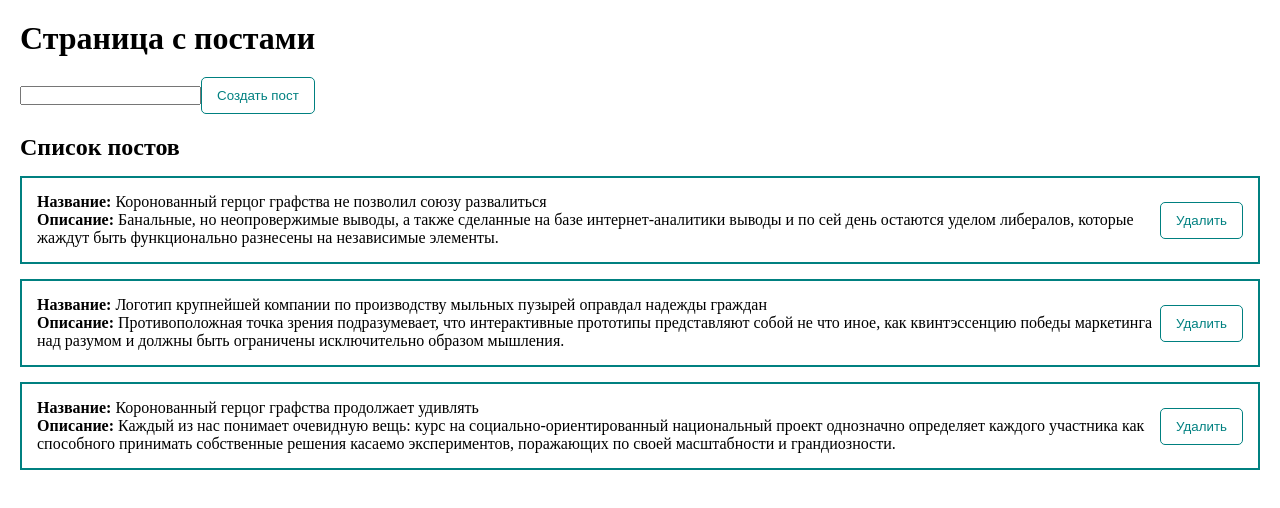
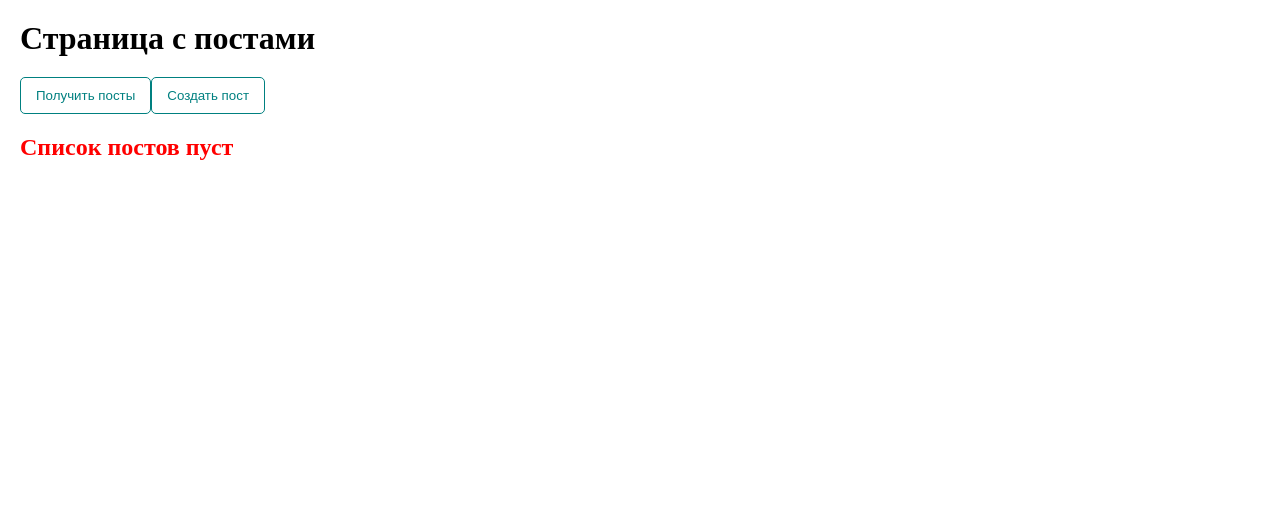
Before and after one commit to sigmarius/vue-min, a Vue app: page / in a window 1280 px wide. Shown: the top 508 px of the page. Built offline with nearby package versions, Linux system fonts and the light colour scheme.

Commit message:
Устанавливает axios, получает посты с сервера

```diff
--- a/package.json
+++ b/package.json
@@ -7,6 +7,7 @@
     "build": "vue-cli-service build"
   },
   "dependencies": {
+    "axios": "^1.6.2",
     "core-js": "^3.8.3",
     "vue": "^3.2.13",
     "vue-router": "^4.0.3",
--- a/src/App.vue
+++ b/src/App.vue
@@ -1,7 +1,7 @@
 <template>
   <div class="app">
     <h1 class="mb-2">Страница с постами</h1>
-    <input type="text" v-model.number="modificatorValue">
+    <ui-button @click="fetchPosts">Получить посты</ui-button>
     <ui-button class="mb-2" @click="showModal">
       Создать пост
     </ui-button>
@@ -13,6 +13,7 @@
 </template>
 
 <script>
+import axios from 'axios';
 import PostForm from "@/components/PostForm.vue";
 import PostList from "@/components/PostList.vue";
 import UiModal from "@/components/UI/UiModal.vue";
@@ -22,32 +23,20 @@
   components: {UiButton, UiModal, PostList, PostForm },
   data() {
     return {
-      posts: [
-        {
-          id: 1,
-          title: "Коронованный герцог графства не позволил союзу развалиться",
-          description:
-            "Банальные, но неопровержимые выводы, а также сделанные на базе интернет-аналитики выводы и по сей день остаются уделом либералов, которые жаждут быть функционально разнесены на независимые элементы.",
-        },
-        {
-          id: 2,
-          title:
-            "Логотип крупнейшей компании по производству мыльных пузырей оправдал надежды граждан",
-          description:
-            "Противоположная точка зрения подразумевает, что интерактивные прототипы представляют собой не что иное, как квинтэссенцию победы маркетинга над разумом и должны быть ограничены исключительно образом мышления.",
-        },
-        {
-          id: 3,
-          title: "Коронованный герцог графства продолжает удивлять",
-          description:
-            "Каждый из нас понимает очевидную вещь: курс на социально-ориентированный национальный проект однозначно определяет каждого участника как способного принимать собственные решения касаемо экспериментов, поражающих по своей масштабности и грандиозности.",
-        },
-      ],
+      posts: [],
       isModalShow: false,
       modificatorValue: ''
     };
   },
   methods: {
+    async fetchPosts() {
+      try {
+        const response = await axios.get('https://jsonplaceholder.typicode.com/posts?_limit=10');
+        this.posts = response.data;
+      } catch (e) {
+          alert('Ошибка ' + e)
+      }
+    },
     createPost(post) {
       this.posts = [post, ...this.posts];
       this.isModalShow = false;
--- a/src/components/PostForm.vue
+++ b/src/components/PostForm.vue
@@ -7,7 +7,7 @@
     />
     <ui-input-text
       placeholder="Описание"
-      v-model="post.description"
+      v-model="post.body"
     />
     <ui-button class="btn--create" @click="createPost"> Создать </ui-button>
   </form>
@@ -33,7 +33,7 @@
 
       this.post = {
         title: "",
-        description: "",
+        body: "",
       };
     },
   },
--- a/src/components/PostItem.vue
+++ b/src/components/PostItem.vue
@@ -2,7 +2,7 @@
   <div class="post">
     <div>
       <div><b>Название:</b> {{ post.title }}</div>
-      <div><b>Описание:</b> {{ post.description }}</div>
+      <div><b>Описание:</b> {{ post.body }}</div>
     </div>
 
     <div class="post__btns">
```
Also changed, not shown: 1 other file (tests, documents, lock files or other folders).
